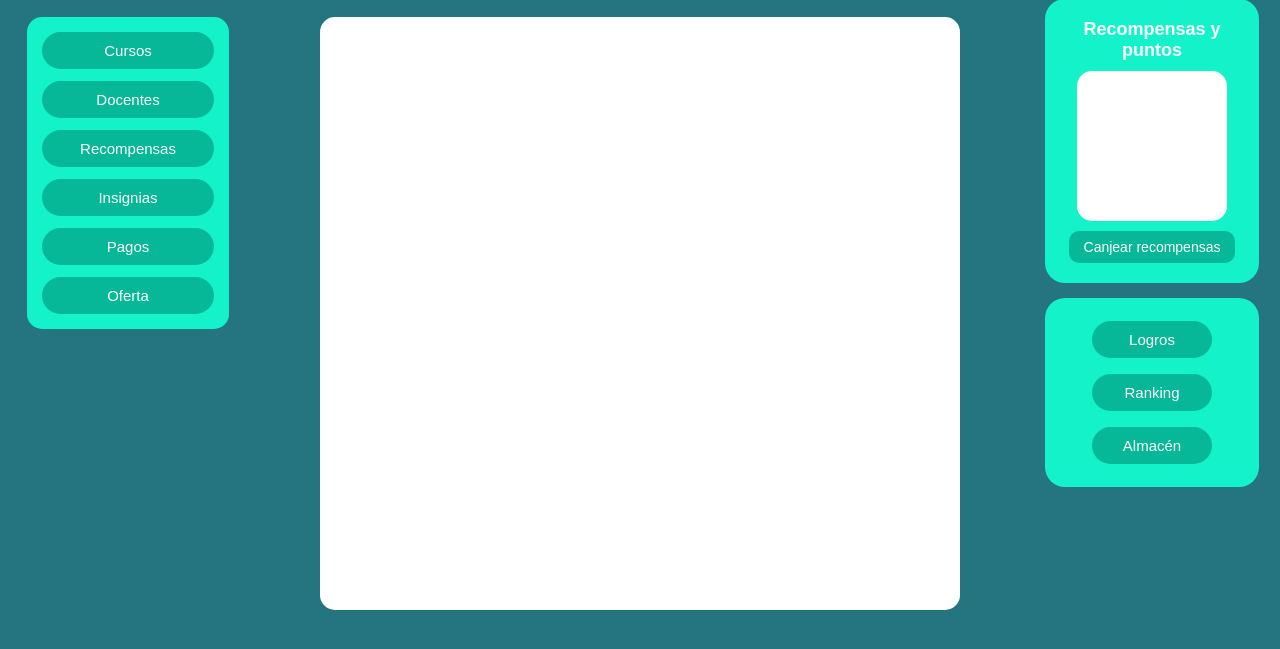
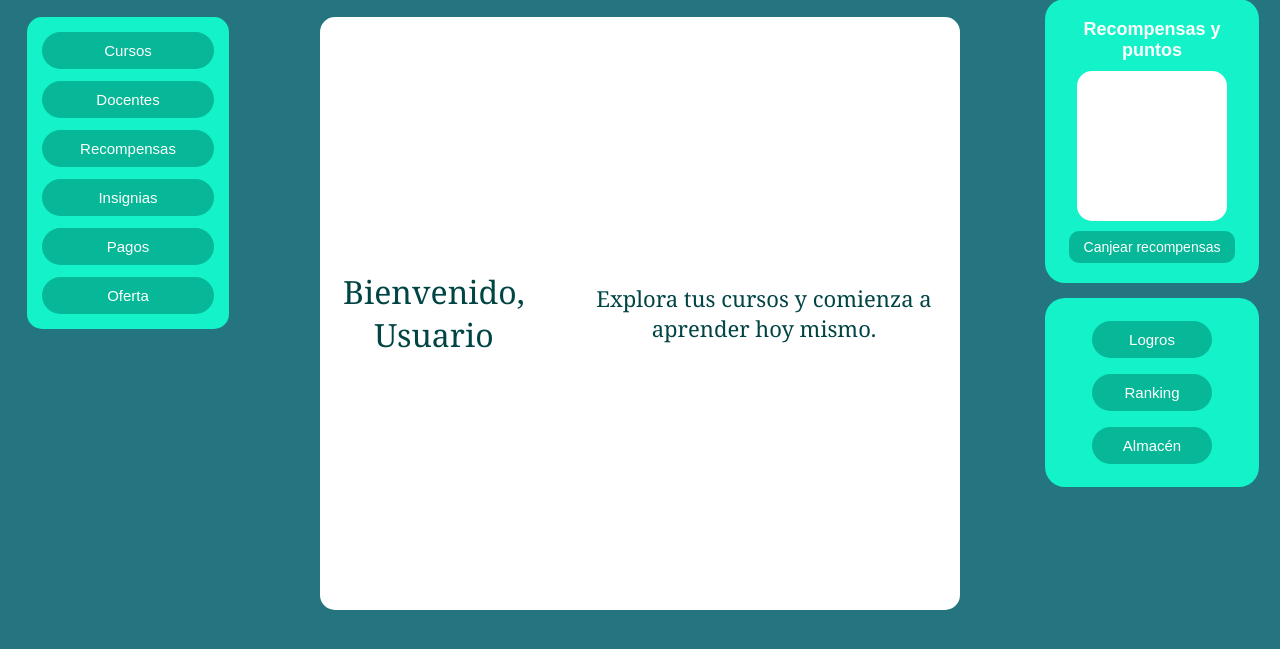
Before and after one commit to Nayverw/proyectoTBD, a PHP site: page /pages/inicio.html in a window 1280 px wide. Shown: the part 96-745 px from the top of the page. Run offline with PHP 8.4, Linux system fonts and the light colour scheme.

Commit message:
Agregué funcionalidad de cursos y roles en cargarHome.php

```diff
--- a/css/styles_inicio.css
+++ b/css/styles_inicio.css
@@ -100,18 +100,105 @@ body {
   color: #004444;
 }
 
+/* Contenedor de cursos con scroll horizontal */
+.cursos-titulo {
+  color: #004444;
+  font-size: 20px;
+  text-align: left;
+  width: 100%;
+  margin: 10px 0;
+}
+.cursos-scroll {
+  display: flex;
+  flex-direction: row;       /* Horizontal */
+  gap: 15px;
+  overflow-x: auto;
+  width: 100%;
+  padding-bottom: 10px;
+  scroll-behavior: smooth;
+}
+
+.cursos-scroll::-webkit-scrollbar {
+  height: 8px;
+}
+
+.cursos-scroll::-webkit-scrollbar-thumb {
+  background-color: #06B897;
+  border-radius: 4px;
+}
+
+.cursos-scroll::-webkit-scrollbar-track {
+  background: #e0e0e0;
+  border-radius: 4px;
+}
+
+/* Ajustes de main-box para mantener la altura y scroll interno */
 .main-box {
   background-color: white;
   border-radius: 15px;
   width: 85%;
   height: 75%;
   display: flex;
-  flex-wrap: wrap;           /* Permite varias filas */
+  flex-direction: column;   /* Cambiamos para contener título + scroll horizontal */
+  padding: 15px;
+  overflow-y: hidden;       /* Vertical oculto */
+  text-align: center;
+}
+.bienvenida-container {
+  display: flex;
+  justify-content: center; /* Centra horizontalmente */
+  align-items: center;     /* Centra verticalmente */
+  height: 100%;            /* Ocupa todo el bloque principal */
+  gap: 50px;               /* Separación entre columnas */
+  font-family: "Georgia", "Times New Roman", serif; /* Letra formal */
+  text-align: center;       /* Centra el texto dentro de cada columna */
+}
+
+.bienvenida-left h2,
+.bienvenida-right p {
+  color: #004444;
+  margin: 0;
+}
+
+.bienvenida-left h2 {
+  font-size: 32px;
+  font-weight: normal;
+}
+
+.bienvenida-right p {
+  font-size: 22px;
+}
+
+
+/* ======== Cursos inscritos y disponibles ======== */
+#cursos-inscritos-container,
+#cursos-disponibles-container {
+  display: flex;
+  flex-wrap: wrap;              /* Muestra varias filas si es necesario */
   justify-content: center;
   align-items: flex-start;
-  gap: 15px;                 /* Separación uniforme entre cursos */
-  padding: 15px;
-  overflow-y: auto;          /* Scroll vertical si hay muchos cursos */
+  gap: 15px;
+  padding: 10px;
+  overflow: hidden;             /* Evita scroll vertical */
+}
+
+/* Botón "Volver al inicio" */
+#btn-volver {
+  display: block;
+  margin-top: 20px auto 10px auto;
+  background-color: #06B897;
+  border: none;
+  border-radius: 20px;
+  padding: 10px 25px;
+  color: white;
+  font-size: 15px;
+  cursor: pointer;
+  transition: background-color 0.3s, transform 0.2s;
+}
+
+#btn-volver:hover {
+  background-color: #05a080;
+  transform: scale(1.05);
 }
 
 /* ======== BLOQUE DERECHO ======== */
@@ -213,21 +300,17 @@ body {
 /* ======== RECTÁNGULOS DE CURSOS ======== */
 .curso-rectangulo {
   background-color: #06B897;
-  border-radius: 12px;
-  padding: 20px;
+  border-radius: 10px;
+  padding: 15px;
   color: white;
   text-align: center;
-  cursor: pointer;
-  transition: transform 0.2s, background-color 0.3s;
+  width: 180px;                 /* Más pequeñas para que quepan */
+  height: 140px;                /* Más compactas */
   display: flex;
   flex-direction: column;
-  justify-content: center;
+  justify-content: space-between;
   align-items: center;
-  min-height: 120px;        /* Altura uniforme */
-  max-height: 120px;
-  flex: 1 1 28%;            /* Ajuste automático según cursos por fila */
-  max-width: 250px;
-  min-width: 180px;
+  transition: transform 0.2s, background-color 0.3s;
   box-shadow: 0 4px 6px rgba(0,0,0,0.1);
 }
 
--- a/pages/inicio.html
+++ b/pages/inicio.html
@@ -8,12 +8,13 @@
 </head>
 <body>
   <div class="container">
+
     <!-- BLOQUE IZQUIERDO -->
     <div class="left-block">
       <div class="left-content">
         <h1 class="logo">ClassCloud</h1>
         <div class="menu-box">
-          <button class="menu-btn">Cursos</button>
+          <button class="menu-btn" id="btn-cursos">Cursos</button>
           <button class="menu-btn">Docentes</button>
           <button class="menu-btn">Recompensas</button>
           <button class="menu-btn">Insignias</button>
@@ -25,11 +26,36 @@
 
     <!-- BLOQUE CENTRAL -->
     <div class="center-block">
+
+      <!-- Barra de búsqueda -->
       <div class="search-bar">
         <input type="text" placeholder="Buscar..." />
         <button>🔍</button>
       </div>
-      <div class="main-box"></div>
+
+      <!-- Contenedor principal de bienvenida(Inicio) -->
+      <div id="main-box" class="main-box inicio">
+        <div class="bienvenida-container">
+          <div class="bienvenida-left">
+            <h2 id="bienvenida-usuario">Bienvenido, Usuario</h2>
+          </div>
+          <div class="bienvenida-right">
+            <p>Explora tus cursos y comienza a aprender hoy mismo.</p>
+          </div>
+       </div>
+      </div>
+      <!-- Contenedor cursos activos -->
+      <div id="cursos-inscritos-container" class="main-box cursos" style="display:none;">
+        <h2 class="cursos-titulo">Cursos Activos</h2>
+        <div id="cursos-inscritos" class="cursos-scroll"></div>
+      </div>
+      <!-- Contenedor cursos disponibles -->
+      <div id="cursos-disponibles-container" class="main-box cursos" style="display:none;">
+        <h2 class="cursos-titulo">Cursos disponibles</h2>
+        <div id="cursos-disponibles" class="cursos-scroll"></div>
+      </div>
+      <!-- Botón de volver al inicio -->
+      <button id="btn-volver" class="menu-btn" style="display:none; margin: 20px auto;">Volver al inicio</button>
     </div>
 
     <!-- BLOQUE DERECHO -->
@@ -40,21 +66,21 @@
         <div class="icon-square"></div>
       </div>
 
-      <!-- Bloque superior -->
       <div class="rewards-block">
         <h2 class="rewards-title">Recompensas y puntos</h2>
         <div class="large-square"></div>
         <button class="small-button">Canjear recompensas</button>
       </div>
 
-      <!-- Bloque inferior -->
       <div class="actions-block">
         <button class="menu-button">Logros</button>
         <button class="menu-button">Ranking</button>
         <button class="menu-button">Almacén</button>
       </div>
     </div>
+
   </div>
+
   <script src="../scripts/cargarHome.js"></script>
 </body>
 </html>
--- a/scripts/cargarHome.js
+++ b/scripts/cargarHome.js
@@ -1,53 +1,134 @@
-// Obtener el id_rol_usuario de la URL
-const params = new URLSearchParams(window.location.search);
-const idRolUsuario = params.get('id_rol_usuario');
+document.addEventListener("DOMContentLoaded", () => {
+  const idRolUsuario = sessionStorage.getItem("id_rol_usuario");
+  const nombreUsuario = sessionStorage.getItem("nombre_usuario") || "Usuario";
 
-if (!idRolUsuario) {
-  alert("No se ha recibido id_rol_usuario");
-} else {
-  fetch(`../processes/cargarHome.php?id_rol_usuario=${idRolUsuario}`)
-    .then(response => response.json())
-    .then(data => {
-      const mainBox = document.querySelector('.main-box');
-      mainBox.innerHTML = ''; // Limpiar contenido previo
+  const mainBox = document.getElementById("main-box");
+  const contenedorInscritos = document.getElementById("cursos-inscritos-container");
+  const contenedorDisponibles = document.getElementById("cursos-disponibles-container");
+  const divInscritos = document.getElementById("cursos-inscritos");
+  const divDisponibles = document.getElementById("cursos-disponibles");
+  const btnCursos = document.getElementById("btn-cursos");
+  const bienvenida = document.getElementById("bienvenida");
 
-      if (data.success) {
-        const cursos = data.cursos;
-        const cursosPorFila = 3;
+  // Mostrar mensaje de bienvenida dinámico
+  if (bienvenida) {
+    bienvenida.textContent = `¡Bienvenido, ${nombreUsuario}!`;
+  }
 
-        // Dividir cursos en filas
-        for (let i = 0; i < cursos.length; i += cursosPorFila) {
-          const fila = document.createElement('div');
-          fila.classList.add('fila-cursos');
-          fila.style.display = 'flex';
-          fila.style.justifyContent = 'center';
-          fila.style.gap = '15px';
-          fila.style.marginBottom = '15px';
-          fila.style.width = '100%';
+  // Crear botón "Volver al inicio"
+  const btnVolver = document.createElement("button");
+  btnVolver.textContent = "Volver al inicio";
+  btnVolver.className = "volver-btn";
+  btnVolver.style.display = "none"; // Oculto al principio
+  contenedorDisponibles.parentElement.appendChild(btnVolver); // Se agrega fuera del contenedor blanco
 
-          const cursosFila = cursos.slice(i, i + cursosPorFila);
+  // Acción del botón "Volver al inicio"
+  btnVolver.addEventListener("click", () => {
+    contenedorInscritos.style.display = "none";
+    contenedorDisponibles.style.display = "none";
+    btnVolver.style.display = "none";
+    mainBox.style.display = "flex";
+  });
 
-          cursosFila.forEach(curso => {
-            const cursoDiv = document.createElement('div');
-            cursoDiv.classList.add('curso-rectangulo');
-            cursoDiv.style.flex = '0 1 28%';  // Evita que se estire
-            cursoDiv.style.maxWidth = '250px';
-            cursoDiv.style.minWidth = '180px';
-            cursoDiv.style.height = '120px'; // Altura uniforme
+  // Crear tarjeta de curso
+  function crearCursoCard(curso, tipo) {
+    const card = document.createElement("div");
+    card.classList.add("curso-rectangulo");
+    card.innerHTML = `
+      <h3>${curso.nombre_curso || "Curso sin nombre"}</h3>
+      ${curso.descripcion ? `<p>${curso.descripcion}</p>` : ""}
+    `;
 
-            // Contenido del curso
-            cursoDiv.innerHTML = `
-              <h3>${curso.nombre_curso}</h3>
-              ${curso.progreso !== undefined ? `<p>Progreso: ${curso.progreso}%</p>` : ''}
-            `;
-            fila.appendChild(cursoDiv);
+    if (tipo === "disponible") {
+      const btn = document.createElement("button");
+      btn.textContent = "Inscribirse";
+      btn.className = "small-button";
+      btn.addEventListener("click", () => inscribirseCurso(curso.id_curso));
+      card.appendChild(btn);
+    }
+
+    return card;
+  }
+
+  // Cargar cursos desde el servidor
+  function cargarCursos() {
+    if (!idRolUsuario) {
+      alert("No se encontró el ID del usuario. Inicia sesión nuevamente.");
+      return;
+    }
+
+    fetch(`../processes/cargarHome.php?id_rol_usuario=${idRolUsuario}`)
+      .then(res => res.json())
+      .then(data => {
+        divInscritos.innerHTML = "";
+        divDisponibles.innerHTML = "";
+
+        if (!data.success) {
+          alert(data.error || "Error al cargar los cursos.");
+          return;
+        }
+
+        // Títulos
+        document.querySelector("#cursos-inscritos-container .cursos-titulo").textContent = "Cursos Activos";
+        document.querySelector("#cursos-disponibles-container .cursos-titulo").textContent = "Cursos Disponibles";
+
+        // Cursos activos
+        if (data.cursos_inscritos && data.cursos_inscritos.length > 0) {
+          data.cursos_inscritos.forEach(curso => {
+            divInscritos.appendChild(crearCursoCard(curso, "inscrito"));
           });
+        } else {
+          divInscritos.innerHTML = "<p>No tienes cursos activos.</p>";
+        }
 
-          mainBox.appendChild(fila);
+        // Cursos disponibles
+        if (data.cursos_disponibles && data.cursos_disponibles.length > 0) {
+          data.cursos_disponibles.forEach(curso => {
+            divDisponibles.appendChild(crearCursoCard(curso, "disponible"));
+          });
+        } else {
+          divDisponibles.innerHTML = "<p>No hay cursos disponibles.</p>";
         }
-      } else {
-        mainBox.innerHTML = `<p>${data.mensaje}</p>`;
-      }
+
+        // Mostrar el botón "Volver al inicio"
+        btnVolver.style.display = "block";
+      })
+      .catch(err => console.error("Error al cargar cursos:", err));
+  }
+
+  // Función de inscripción
+  function inscribirseCurso(idCurso) {
+    const formData = new FormData();
+    formData.append("id_curso", idCurso);
+    formData.append("id_rol_usuario", idRolUsuario);
+
+    fetch("../processes/inscribirseCurso.php", {
+      method: "POST",
+      body: formData
     })
-    .catch(err => console.error(err));
-}
+      .then(res => res.json())
+      .then(data => {
+        if (data.success) {
+          alert("Inscripción exitosa.");
+          cargarCursos();
+        } else {
+          alert(data.error || "Error al inscribirse.");
+        }
+      })
+      .catch(err => console.error("Error en inscripción:", err));
+  }
+
+  // Estado inicial
+  mainBox.style.display = "flex";
+  contenedorInscritos.style.display = "none";
+  contenedorDisponibles.style.display = "none";
+  btnVolver.style.display = "none";
+
+  // Evento botón "Cursos"
+  btnCursos.addEventListener("click", () => {
+    mainBox.style.display = "none";
+    contenedorInscritos.style.display = "flex";
+    contenedorDisponibles.style.display = "flex";
+    cargarCursos();
+  });
+});
```
Also changed, not shown: processes/cargarCursosDisponibles.php (added, +36 -0 lines), processes/cargarHome.php (+91 -46 lines), processes/inscribirseCurso.php (added, +62 -0 lines), processes/login.php (+9 -3 lines).
